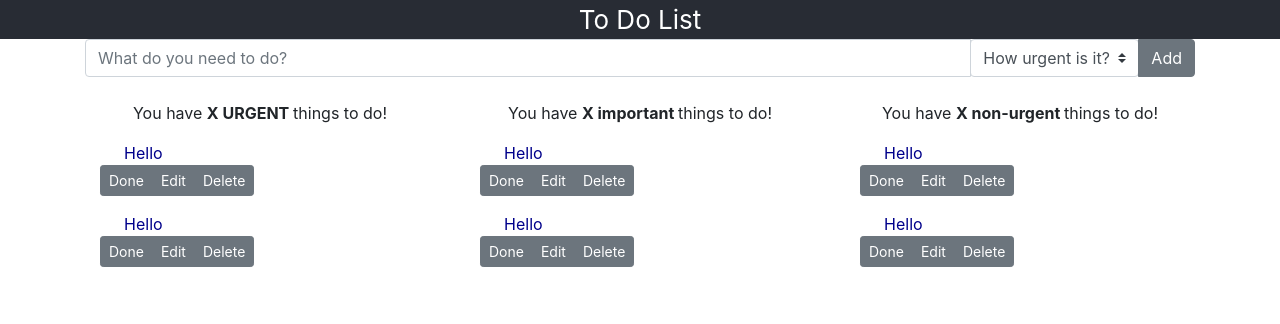
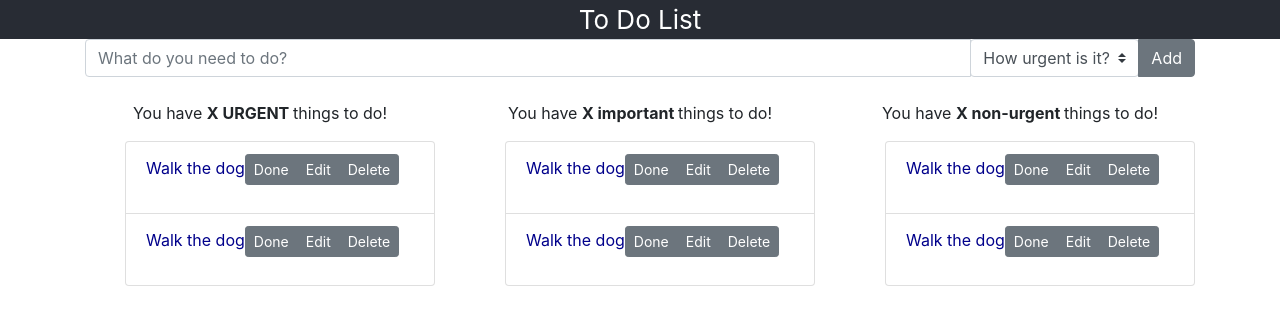
Before and after one commit to helenp360/todo_react_application, a React (Create React App) app: page / in a window 1280 px wide. Shown: the top 324 px of the page. Built offline with nearby package versions, Linux system fonts and the light colour scheme.

Commit message:
changed into list format

```diff
--- a/src/App.js
+++ b/src/App.js
@@ -24,20 +24,26 @@
 
           <div className="col-12 col-sm-4 task-list">
             <TaskItemHeadingUrgent/>
-            <TaskItem/>
-            <TaskItem/>
+            <ul>
+              <li className="list-group-item d-flex justify-content-between align-items-center"><TaskItem/></li>
+              <li className="list-group-item d-flex justify-content-between align-items-center"><TaskItem/></li>
+            </ul>
           </div>
 
           <div className="col-12 col-sm-4 task-list">
             <TaskItemHeadingImportant/>
-            <TaskItem/>
-            <TaskItem/>
+            <ul>
+              <li className="list-group-item d-flex justify-content-between align-items-center"><TaskItem/></li>
+              <li className="list-group-item d-flex justify-content-between align-items-center"><TaskItem/></li>
+            </ul>
           </div>
 
           <div className="col-12 col-sm-4 task-list">
             <TaskItemHeadingNonurgent/>
-            <TaskItem/>
-            <TaskItem/>
+            <ul>
+              <li className="list-group-item d-flex justify-content-between align-items-center"><TaskItem/></li>
+              <li className="list-group-item d-flex justify-content-between align-items-center"><TaskItem/></li>
+            </ul>
           </div>
 
         </div>
--- a/src/TaskItem/TaskItem.js
+++ b/src/TaskItem/TaskItem.js
@@ -3,11 +3,9 @@
 
 function TaskItem(props) {
   return (
-    <div className="container">
-      <div className="row">
-        <div className="col-12 col-sm-4 task-item">
+
     <div className="task-item__text">
-            <p>Hello
+      <p>Walk the dog
         <div class="btn-group btn-group-sm" role="group" aria-label="Basic example">
           <button type="button" class="btn btn-secondary">Done</button>
           <button type="button" class="btn btn-secondary">Edit</button>
@@ -15,9 +13,8 @@
         </div>
       </p>
     </div>
-        </div>
-      </div>
-    </div>
+
+
   );
 }
 
```
Lines whose indentation alone changed are shown as unchanged.
